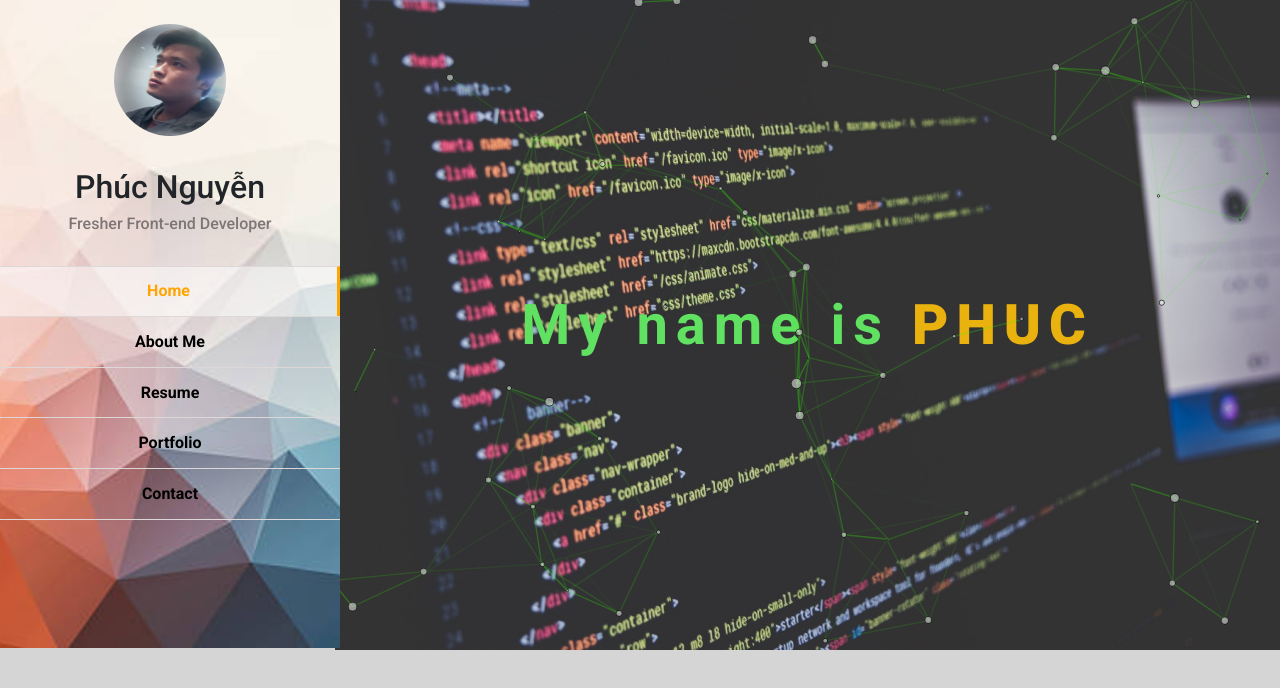
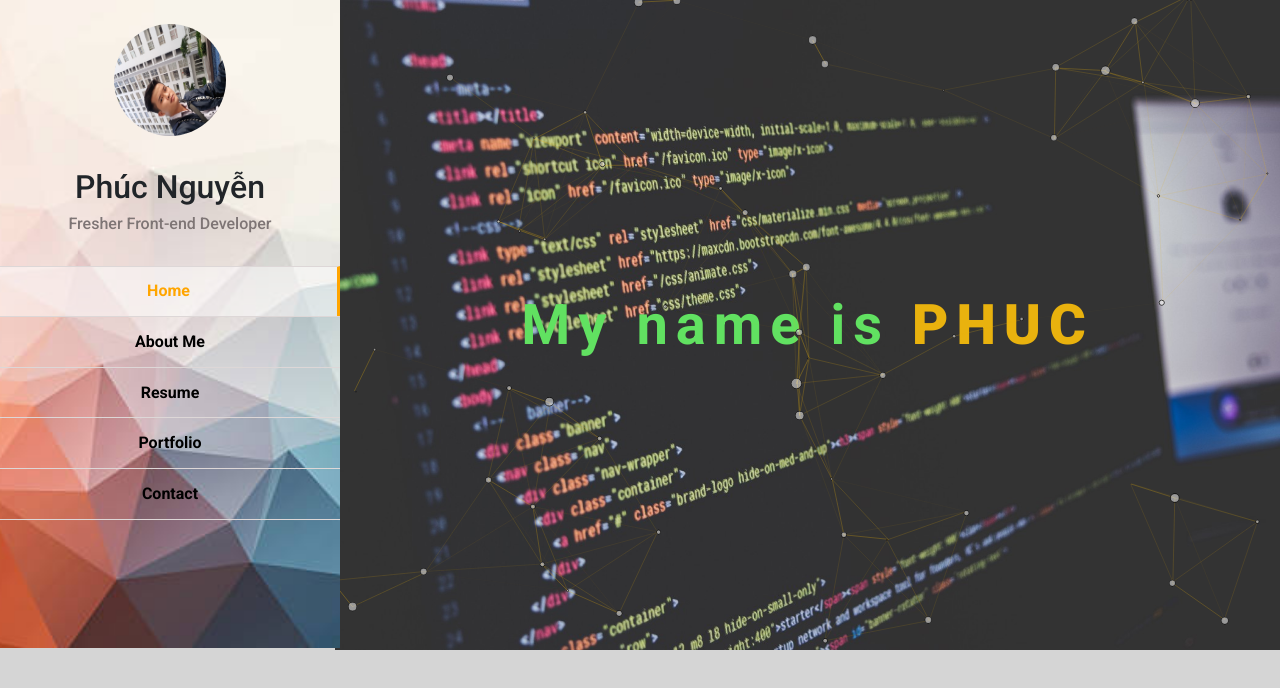
Before and after one commit to phucnguyen1603/phucnguyen1603.github.io, a website: page src/app/Views/index.html in a window 1280 px wide. Drawn offline with nearby package versions, Linux system fonts and the light colour scheme.

Commit message:
update CV

```diff
--- a/src/app/Views/index.html
+++ b/src/app/Views/index.html
@@ -17,7 +17,7 @@
             <div class="col-md-3 p-0 fixed-top">
                 <div id="menu">
                     <div class="nav-info">
-                        <img src="../../assets/images/anh1.jpg" alt="ảnh đại diện">
+                        <img src="../../assets/images/anh3.jpg" alt="ảnh đại diện">
                         <h2 class="name">Phúc Nguyễn</h2>
                         <h6 class="job">Fresher Front-end Developer</h6>
                     </div>
@@ -68,7 +68,7 @@
                                     </div>
                                     <div class="row">
                                         <div class="col-6 p-0 anhDaiDien">
-                                            <img src="../../assets/images/anh2.jpg" alt="Anh dai dien">
+                                            <img src="../../assets/images/anh3.jpg" alt="Anh dai dien">
                                         </div>
                                         <div class="col-6 statement p-0">
                                             <p>Lorem ipsum dolor sit amet, consectetur adipisicing elit. Eaque, nobis.</p>
--- a/src/assets/css/index.css
+++ b/src/assets/css/index.css
@@ -47,6 +47,7 @@ body {
     border-radius: 50%;
 
     margin-bottom: 2rem;
+    transform: rotate(-90deg);
 }
 
 .nav-info .job {
--- a/src/assets/js/app.js
+++ b/src/assets/js/app.js
@@ -63,9 +63,9 @@ particlesJS('particles-js',
       "line_linked": {
         "enable": true,
         "distance": 150,
-        "color": "#33FF00",
+        "color": "#e9b20e",
         "opacity": 0.4,
-        "width": 1.4
+        "width": 1
       },
       "move": {
         "enable": true,
```
Also changed, not shown: src/assets/images/anh3.jpg (added).
